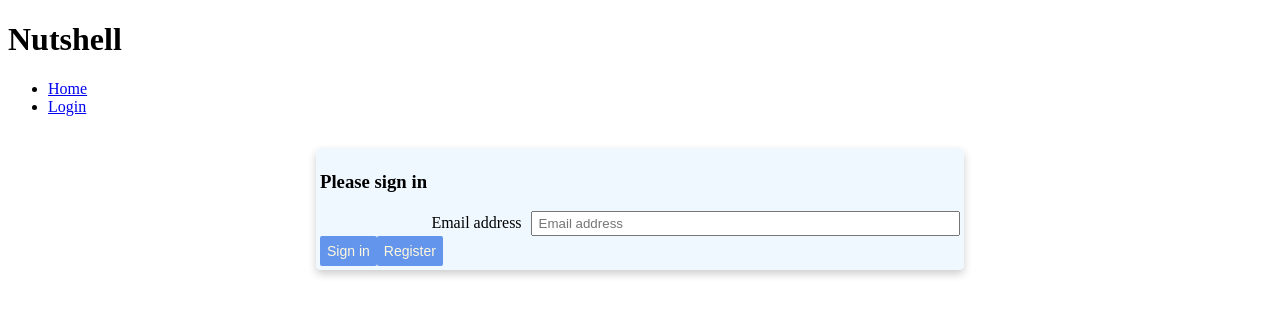
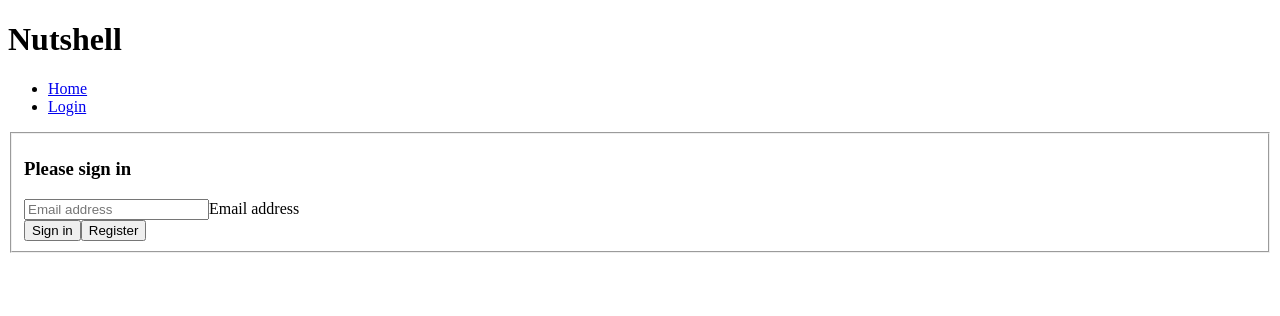
Before and after one commit to CoopNich/react-nutshell-the-uniform-skyhooks, a React (Create React App) app: page /login in a window 1280 px wide. Shown: the top 316 px of the page. Built offline with nearby package versions, Linux system fonts and the light colour scheme.

Commit message:
deleted unnecessary css files

```diff
--- a/src/components/messages/MessageDetail.css
+++ /dev/null
@@ -1,8 +0,0 @@
-#root > .card {
-    max-width: 400px;
-    margin: 10px auto;
-  }
-  button:disabled,
-  button:disabled:hover {
-    background-color: lightgray;
-  }
--- a/src/components/messages/MessageDetail.js
+++ b/src/components/messages/MessageDetail.js
@@ -1,7 +1,7 @@
 import React, { useState, useEffect } from "react";
 import MessageManager from "../../modules/MessageManager";
-//import {firstLetterCase} from '../../modules/helpers'
-import "./MessageDetail.css";
+
+
 
 const MessageDetail = props => {
   const [message, setMessage] = useState({ message: ""});
--- a/src/components/messages/MessageEditForm.js
+++ b/src/components/messages/MessageEditForm.js
@@ -1,6 +1,6 @@
 import React, { useState, useEffect } from "react";
 import MessageManager from "../../modules/MessageManager";
-import "./MessageForm.css";
+
 const MessageEditForm = props => {
   const [message, setMessage] = useState({ message: ""});
   const [isLoading, setIsLoading] = useState(false);
--- a/src/components/messages/MessageForm.css
+++ /dev/null
@@ -1,61 +0,0 @@
-fieldset {
-    max-width: 40em;
-    padding: 4px;
-    margin: 2em auto;
-    border: 0 none;
-    box-shadow: 0 4px 8px 0 rgba(0,0,0,0.2);
-    border-radius: 5px;
-    background: aliceblue;
-}
-
-fieldset input, fieldset button, fieldset select{
-    box-sizing: border-box;
-    padding: .2em .4em;
-    margin: .2em 0;
-    outline: none;
-    box-shadow: none;
-}
-
-fieldset button {
-    max-width: 9em;
-    padding: .5em;
-    margin: .3em auto;
-    background-color: cornflowerblue;
-    border: none;
-    color: cornsilk;
-    text-align: center;
-    text-decoration: none;
-    display: inline-block;
-    font-size: 14px;
-    border-radius: 2px;
-    width: 100%;
-    cursor: pointer;
-}
-
-fieldset label {
-    box-sizing: border-box;
-    user-select: none;
-    cursor: pointer;
-    text-align: right;
-}
-fieldset input:focus + label {
-    color: #933;
-}
-
-fieldset .formgrid {
-    display: grid;
-    grid-template-columns: 1fr 1em 2fr;
-    grid-gap: .3em .6em;
-    grid-auto-flow: dense;
-    align-items: center;
-}
-
-fieldset input, fieldset button, fieldset select {
-    grid-column: 2 /4;
-    width: auto;
-    margin: 0
-}
-
-fieldset .alignRight {
-    text-align: right;
-}
--- a/src/components/messages/MessageForm.js
+++ b/src/components/messages/MessageForm.js
@@ -1,6 +1,6 @@
 import React, { useState } from 'react';
 import MessageManager from '../../modules/MessageManager';
-import "./MessageForm.css";
+
 
 const MessageForm = props => {
   const [message, setMessage] = useState({ message: ""});
```
